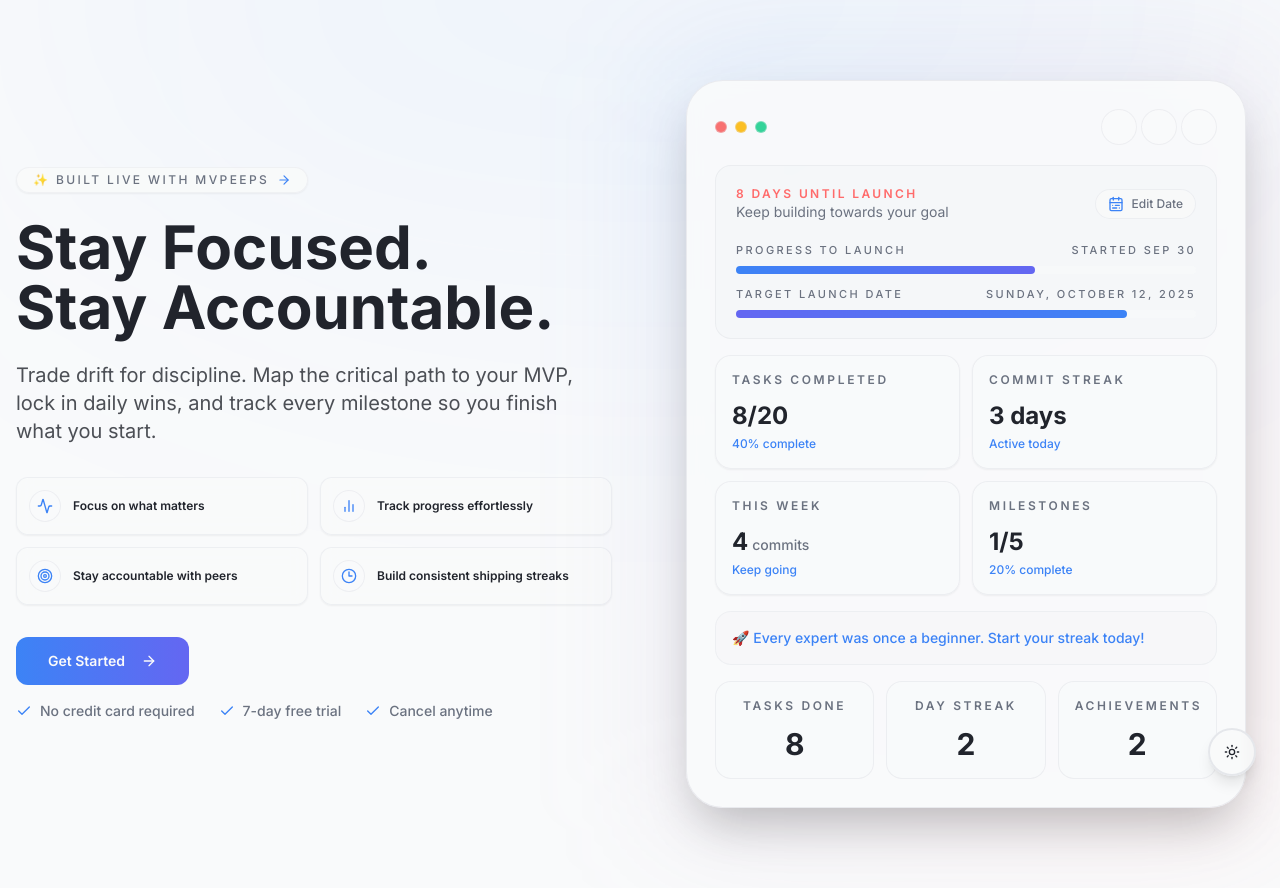
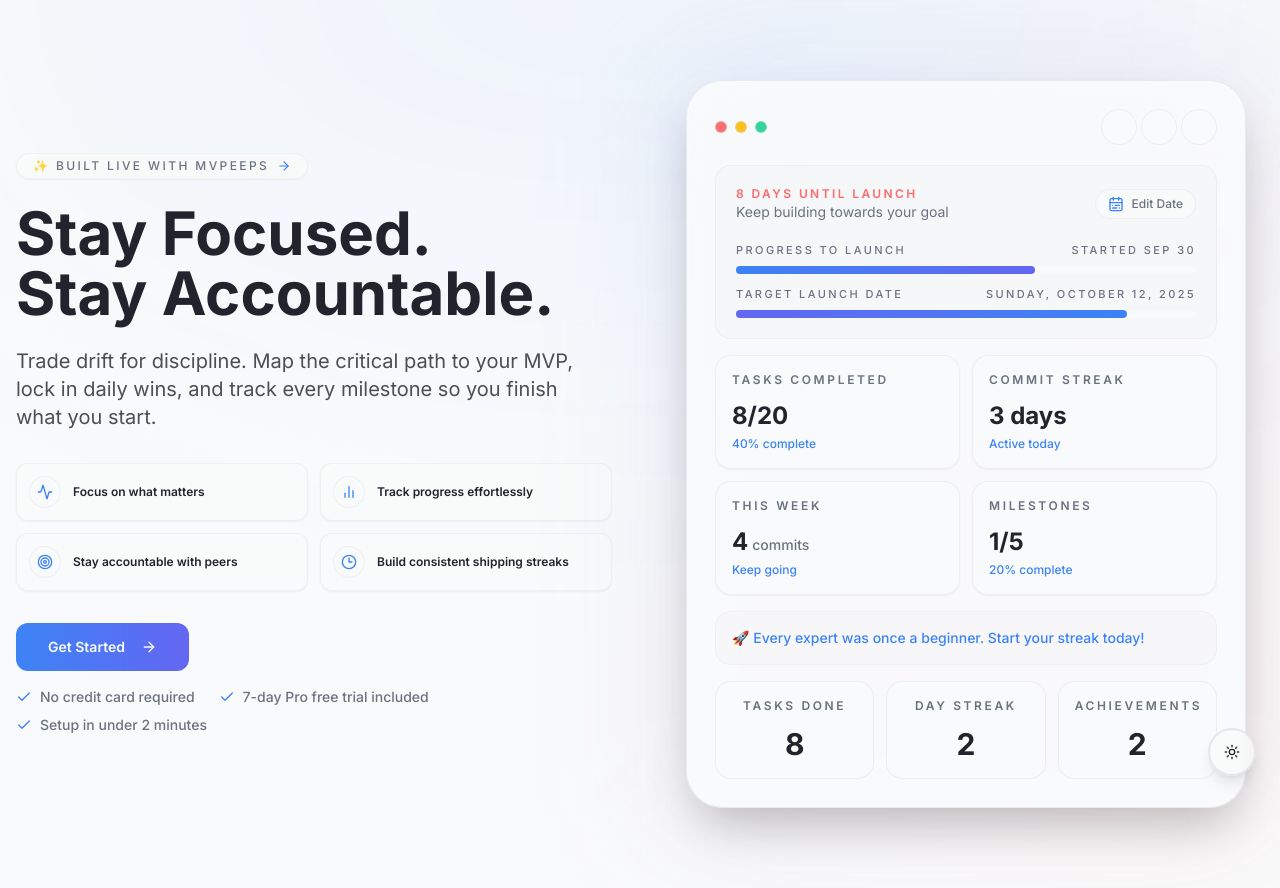
Before and after one commit to FlipperLabs/mvpeeps-landing-page, a React (Vite) app: page / in a window 1280 px wide. Built offline with nearby package versions, Linux system fonts and the light colour scheme; the HTML template or start-up script is replaced by a standard one.

Commit message:
update tick

```diff
--- a/src/components/Hero.tsx
+++ b/src/components/Hero.tsx
@@ -45,8 +45,8 @@ const Hero = () => {
 
   const benefits = [
     "No credit card required",
-    "7-day free trial",
-    "Cancel anytime",
+    "7-day Pro free trial included",
+    "Setup in under 2 minutes",
   ];
 
   return (
@@ -99,11 +99,11 @@ const Hero = () => {
                   <ArrowRight className="ml-2 inline-block h-4 w-4" />
                 </a>
               </Button>
-              <div className="flex flex-wrap items-center justify-center gap-x-6 gap-y-2 text-sm font-medium text-muted-foreground sm:justify-start">
+              <div className="flex flex-col items-center gap-3 text-sm font-medium text-muted-foreground sm:flex-row sm:flex-wrap sm:items-center sm:justify-start sm:gap-x-6 sm:gap-y-2">
                 {benefits.map((benefit) => (
                   <span
                     key={benefit}
-                    className="flex items-center justify-center gap-2 sm:justify-start"
+                    className="inline-flex items-center gap-2 text-center sm:justify-start sm:text-left"
                   >
                     <Check className="h-4 w-4 text-primary" />
                     {benefit}
```
